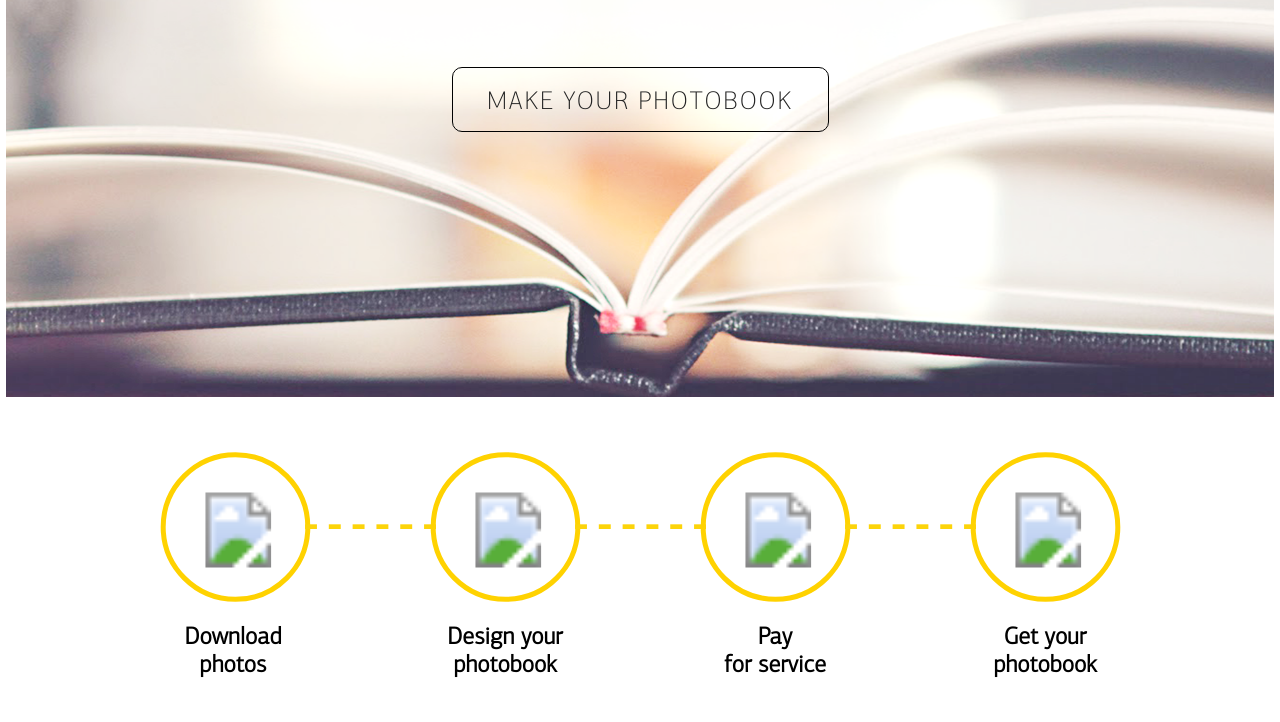
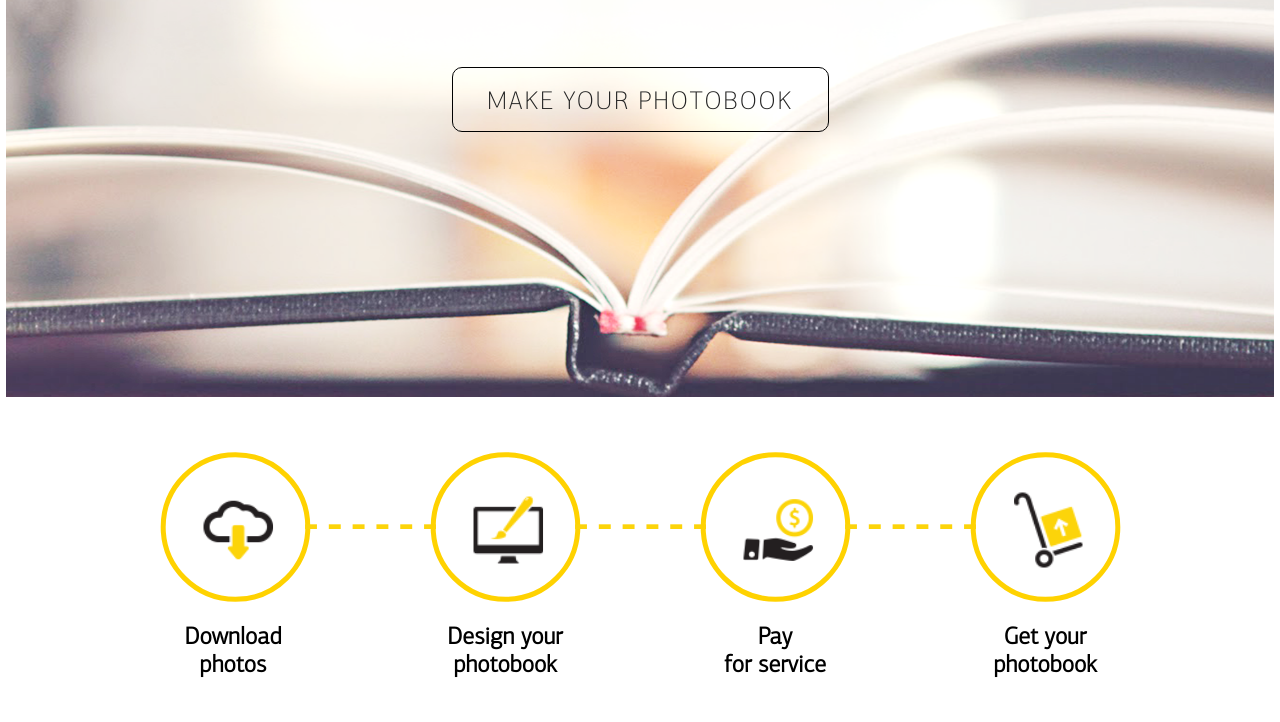
Before and after one commit to vasvarag/photobook, a plain HTML site: page index.html in a window 1280 px wide. Shown: the part 230-952 px from the top of the page. Drawn offline with Linux system fonts and the light colour scheme; files whose address does not match are found by name.

Commit message:
options svg, inner images path corrected
path of images inside of yellow circle was incorrect

```diff
--- a/index.html
+++ b/index.html
@@ -28,7 +28,7 @@
 				<svg max-height="100%" width="100%">
 	  				<!-- <circle cx="70.5" cy="69.5" r="67" -->
 	  				<circle cx="50%" cy="50%" r="50%" stroke="#ffd200" stroke-width="5" fill="none" />
-	  				<image xlink:href="_images/icon_cloud.png"
+	  				<image xlink:href="images/icon_cloud.png"
 	  				x="27%" y="27%" height="50%" width="50%"/>
 	  				<!-- x="42px" y="51px" height="48px" width="57px"/> -->
 				</svg>
@@ -39,7 +39,7 @@
 				<svg max-height="100%" width="100%">
 	  				<!-- <circle cx="69.5" cy="69.5" r="67"  -->
 	  				<circle cx="50%" cy="50%" r="50%" stroke="#ffd200" stroke-width="5" fill="none" />
-	  				<image xlink:href="_images/icon_comp.png" x="27%" y="27%" height="50%" width="50%"/>
+	  				<image xlink:href="images/icon_comp.png" x="27%" y="27%" height="50%" width="50%"/>
 				</svg>
 				<p>Design your photobook</p>
 			</div>
@@ -48,7 +48,7 @@
 				<svg max-height="100%" width="100%">
 	  				<!-- <circle cx="69.5" cy="69.5" r="67"  -->
 	  				<circle cx="50%" cy="50%" r="50%" stroke="#ffd200" stroke-width="5" fill="none" />
-	  				<image xlink:href="_images/icon_money.png" x="27%" y="27%" height="50%" width="50%"/>
+	  				<image xlink:href="images/icon_money.png" x="27%" y="27%" height="50%" width="50%"/>
 				</svg>
 				<p>Pay <br>for service</p>
 			</div>
@@ -57,7 +57,7 @@
 				<svg max-height="100%" width="100%">
 	  				<!-- <circle cx="67.5" cy="69.5" r="67" -->
 	  				<circle cx="50%" cy="50%" r="50%" stroke="#ffd200" stroke-width="5" fill="none" />
-	  				<image xlink:href="_images/icon_cart.png" x="27%" y="27%" height="50%" width="50%"/>
+	  				<image xlink:href="images/icon_cart.png" x="27%" y="27%" height="50%" width="50%"/>
 				</svg>
 				<p>Get your photobook</p>
 			</div>
@@ -116,7 +116,7 @@
 				</g>
 				<!-- <text  x="42" y="3"
 				 fill="#E11A27" font-family="pf_agora_sans_probold" font-size="18">BESTSELLER</text> -->
-				 <image xlink:href="_images/bestseller.png" x="38px" y="-6px" height="12px" width="117px"/>
+				 <image xlink:href="images/bestseller.png" x="38px" y="-6px" height="12px" width="117px"/>
 
 			</svg>
 			<h3><span class="cap">C</span>lassic<span class="cap">B</span>ook</h3>
```
